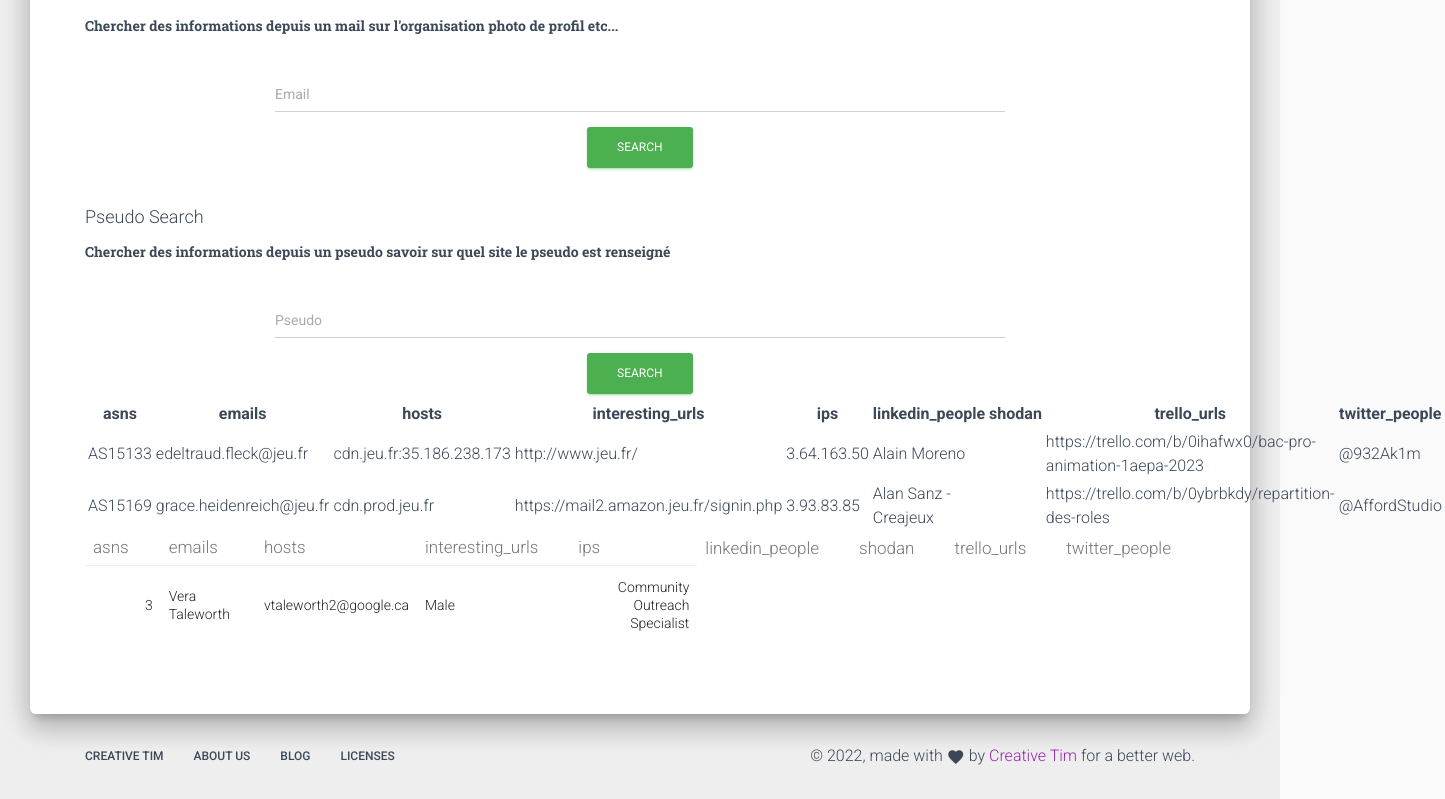
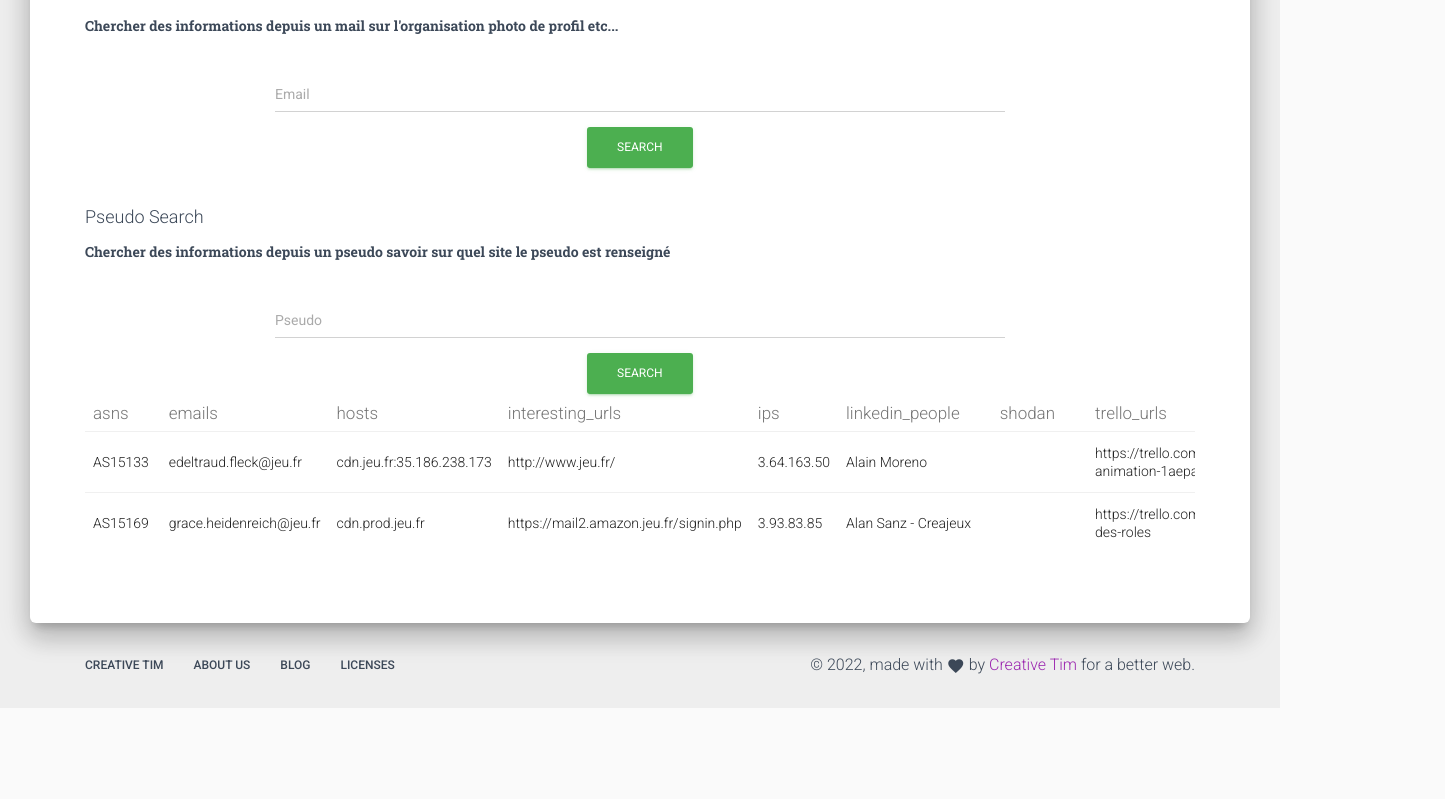
Before and after one commit to Dadalifeee/Osint, a Vue app in the folder front/: page / in a window 1280 px wide. Shown: the part 1009-1808 px from the top of the page, 1445 px wide, since content can reach past the window. After the commit the page ends 1717 px from the top, so only its background shows below. Built offline with nearby package versions, Linux system fonts and the light colour scheme.

Commit message:
tableau bien

```diff
--- a/front/src/views/components/TableVue.Vue
+++ b/front/src/views/components/TableVue.Vue
@@ -1,33 +1,5 @@
 <template lang="">
   <div>
-    <table class="table table-striped table-bordered table-dark">
-      <thead>
-        <tr>
-          <th>asns</th>
-          <th>emails</th>
-          <th>hosts</th>
-          <th>interesting_urls</th>
-          <th>ips</th>
-          <th>linkedin_people</th>
-          <th>shodan</th>
-          <th>trello_urls</th>
-          <th>twitter_people</th>
-        </tr>
-      </thead>
-      <tbody>
-          <tr v-for="(harvest, index) in dataTheHarvester.asns" :key="index">
-              <td>{{dataTheHarvester.asns[index]}}</td>
-              <td>{{dataTheHarvester.emails[index]}}</td>
-              <td>{{dataTheHarvester.hosts[index]}}</td>
-              <td>{{dataTheHarvester.interesting_urls[index]}}</td>
-              <td>{{dataTheHarvester.ips[index]}}</td>
-              <td>{{dataTheHarvester.linkedin_people[index]}}</td>
-              <td>{{dataTheHarvester.shodan[index]}}</td>
-              <td>{{dataTheHarvester.trello_urls[index]}}</td>
-              <td>{{dataTheHarvester.twitter_people[index]}}</td>
-          </tr>
-      </tbody>
-  </table>
   <md-table>
       <md-table-row>
         <md-table-head>asns</md-table-head>
@@ -41,12 +13,16 @@
         <md-table-head>twitter_people</md-table-head>
       </md-table-row>
 
-      <md-table-row>
-        <md-table-cell md-numeric>3</md-table-cell>
-        <md-table-cell>Vera Taleworth</md-table-cell>
-        <md-table-cell>vtaleworth2@google.ca</md-table-cell>
-        <md-table-cell>Male</md-table-cell>
-        <md-table-cell>Community Outreach Specialist</md-table-cell>
+      <md-table-row v-for="(harvest, index) in dataTheHarvester.asns" :key="index">
+        <md-table-cell>{{dataTheHarvester.asns[index]}}</md-table-cell>
+        <md-table-cell>{{dataTheHarvester.emails[index]}}</md-table-cell>
+        <md-table-cell>{{dataTheHarvester.hosts[index]}}</md-table-cell>
+        <md-table-cell>{{dataTheHarvester.interesting_urls[index]}}</md-table-cell>
+        <md-table-cell>{{dataTheHarvester.ips[index]}}</md-table-cell>
+        <md-table-cell>{{dataTheHarvester.linkedin_people[index]}}</md-table-cell>
+        <md-table-cell>{{dataTheHarvester.shodan[index]}}</md-table-cell>
+        <md-table-cell>{{dataTheHarvester.trello_urls[index]}}</md-table-cell>
+        <md-table-cell>{{dataTheHarvester.twitter_people[index]}}</md-table-cell>
       </md-table-row>
     </md-table>
   </div>
```
